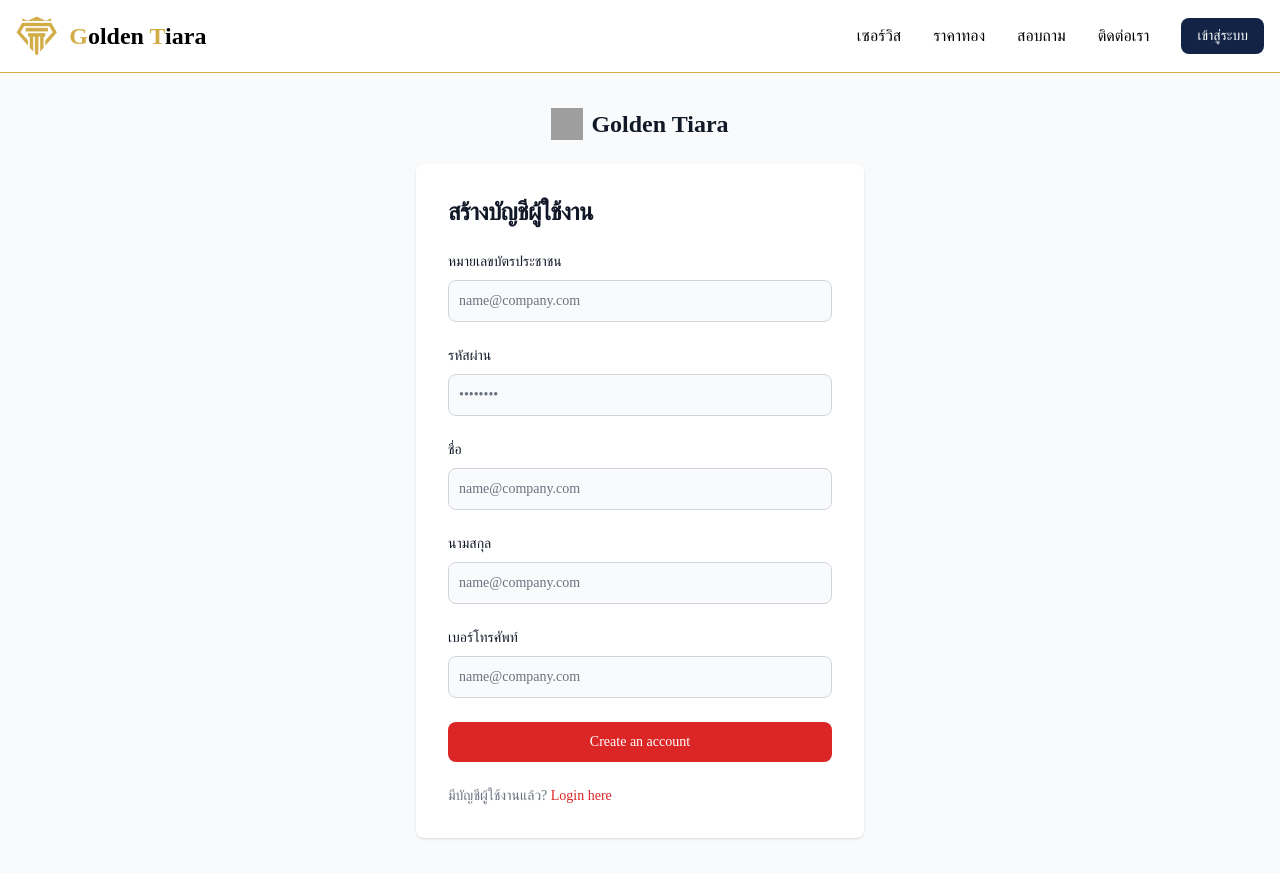
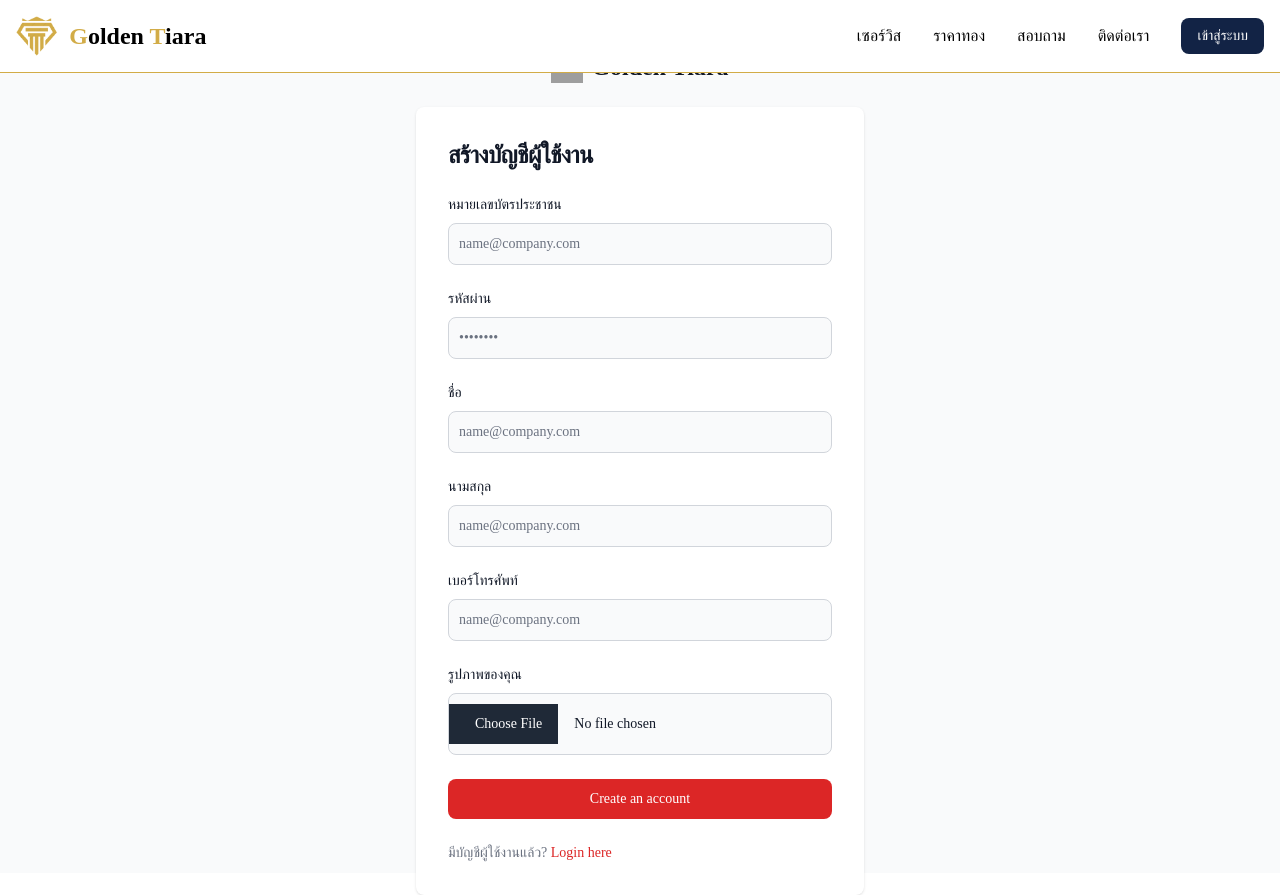
Before and after one commit to Golden-Tiara/Golden-Tiara-frontend, a Nuxt app: page /auth/register in a window 1280 px wide. Before the commit the page ends 873 px from the top, so only its background shows below. Built offline with nearby package versions, Linux system fonts and the light colour scheme; grey boxes are pictures that could not be loaded; what tailwindcss-animated would draw is missing.

Commit message:
upload image

```diff
--- a/pages/auth/register.vue
+++ b/pages/auth/register.vue
@@ -38,12 +38,12 @@
             </div>
 
 
-<!--            <div>-->
-<!--              <label for="image_path" class="block mb-2 text-sm font-medium text-gray-900 dark:text-white">รูปภาพของคุณ</label>-->
-<!--            <input  type="file" name="image_path" id="image_path" @change="onFileChange"-->
-<!--                   class="bg-gray-50 border border-gray-300 text-gray-900 sm:text-sm rounded-lg focus:ring-primary-600 focus:border-primary-600 block w-full p-2.5 dark:bg-gray-700 dark:border-gray-600 dark:placeholder-gray-400 dark:text-white dark:focus:ring-blue-500 dark:focus:border-blue-500"-->
-<!--                   required="">-->
-<!--            </div>-->
+            <div>
+              <label for="image_path" class="block mb-2 text-sm font-medium text-gray-900 dark:text-white">รูปภาพของคุณ</label>
+              <input type="file" name="image_path" id="image_path" @change="onFileChange"
+                     class="bg-gray-50 border border-gray-300 text-gray-900 sm:text-sm rounded-lg focus:ring-primary-600 focus:border-primary-600 block w-full p-2.5 dark:bg-gray-700 dark:border-gray-600 dark:placeholder-gray-400 dark:text-white dark:focus:ring-blue-500 dark:focus:border-blue-500"
+                     required="">
+            </div>
             <button type="submit" class="w-full text-white bg-primary-600 hover:bg-primary-700 focus:ring-4 focus:outline-none focus:ring-primary-300 font-medium rounded-lg text-sm px-5 py-2.5 text-center dark:bg-primary-600 dark:hover:bg-primary-700 dark:focus:ring-primary-800">Create an account</button>
             <p class="text-sm font-light text-gray-500 dark:text-gray-400">
               มีบัญชีผู้ใช้งานแล้ว? <a href="/auth/login" class="font-medium text-primary-600 hover:underline dark:text-primary-500">Login here</a>
@@ -60,8 +60,15 @@ import { reactive, ref } from 'vue';
 import axios from 'axios';
 import { useAuthStore } from "~/stores/useAuthStore";
 const auth = useAuthStore();
+const uploadedFile = ref(null);
 function onFileChange(event) {
-  formData.imageFile = event.target.files[0];
+  const file = event.target.files[0];
+  if (!file) {
+    return;
+  }
+  const randomFileName = Math.random().toString(36).substring(2, 15) + '.' + file.name.split('.').pop();
+  formData.image_path = randomFileName;
+  uploadedFile.value = file;
 }
 const formData = reactive({
   national_id: "",
@@ -69,7 +76,7 @@ const formData = reactive({
   name: "",
   surname: "",
   phone_number: "",
-  image_path: "null"
+  image_path: ""
 });
 
 const errorMessage = reactive({
@@ -78,7 +85,7 @@ const errorMessage = reactive({
   name: "",
   surname: "",
   phone_number: "",
-  image_path: "null"
+  image_path: ""
 });
 const imagePath = ref("");
 
@@ -87,14 +94,14 @@ async function onSubmit() {
     errorMessage[key] = "";
   });
   let isFormValid = true;
-  // Object.keys(formData).forEach(key => {
-  //   if (!formData[key]) {
-  //     errorMessage[key] = `${key} is required.`;
-  //     isFormValid = false;
-  //     console.log(errorMessage[key])
-  //     console.log(errorMessage)
-  //   }
-  // });
+  Object.keys(formData).forEach(key => {
+    if (!formData[key]) {
+      errorMessage[key] = `${key} is required.`;
+      isFormValid = false;
+      console.log(errorMessage[key])
+      console.log(errorMessage)
+    }
+  });
   // Validate National ID
   if (formData.national_id.length !== 13) {
     errorMessage.national_id = "หมายเลขบัตรประชาชนต้องมี 13 ตัวอักษร";
@@ -117,27 +124,26 @@ async function onSubmit() {
   if (!isFormValid)
     return;
   console.log(formData)
-  // let registrationData = new FormData();
-  // Object.keys(formData).forEach(key => {
-  //   if (key !== 'image') {
-  //     registrationData.append(key, formData[key]);
-  //   }
-  // });
+  let registrationData = new FormData();
+  Object.keys(formData).forEach(key => {
+    registrationData.append(key, formData[key]);
+  });
+  if (uploadedFile.value) {
+    registrationData.append('image', uploadedFile.value, formData.image_path); // ใช้ชื่อไฟล์แบบสุ่มเป็นชื่อไฟล์
+  }
 
-  // if (formData.image) {
-  //   registrationData.append('image', formData.image);
-  // }
+
   console.log(formData);
   console.error();
   try {
-    const { data: response } = await axios.post('http://localhost/api/auth/register', formData);
+    const { data: response } = await axios.post('http://localhost/api/auth/register', registrationData);
     console.log("Response การลงทะเบียน:", response);
-    await navigateTo("/login");
+    await navigateTo("/auth/login");
 
     if (response.success && response.data) {
       imagePath.value = response.data.image_path;
       auth.setUser(name, surname, national_id, phone_number);
-      await navigateTo("/login");
+      await navigateTo("/auth/login");
     }
     else {
       console.log(response)
```
